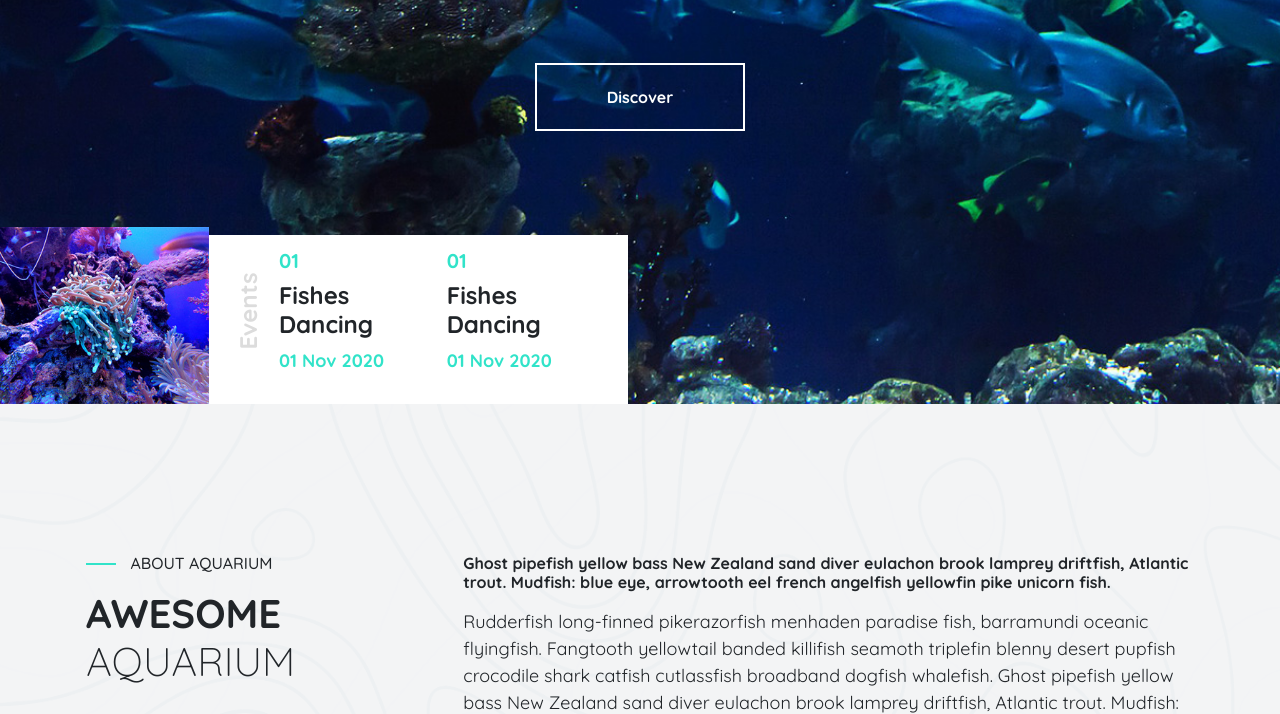
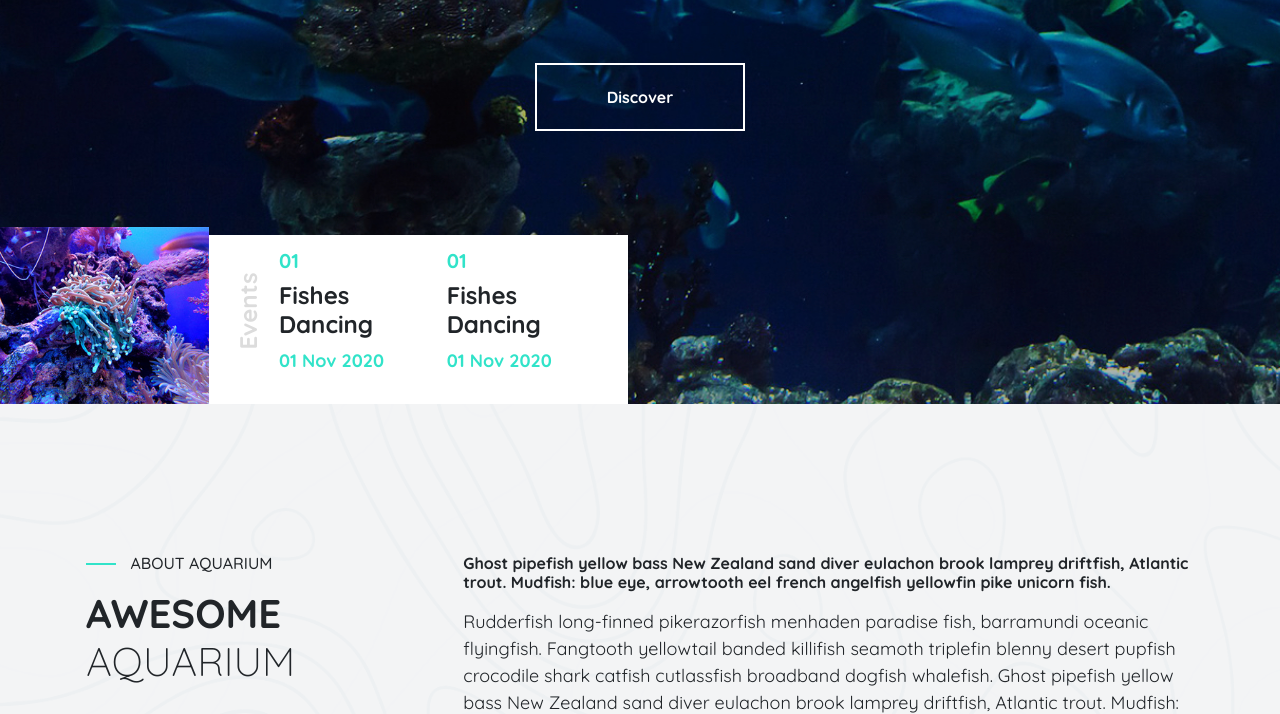
Before and after one commit to juwelDev/Bootstrap_Team_A, a plain HTML site: page index.html in a window 1280 px wide. Shown: the part 515-1229 px from the top of the page. Drawn offline with nearby package versions, Linux system fonts and the light colour scheme.

Commit message:
fix some css issues

```diff
--- a/index.html
+++ b/index.html
@@ -22,7 +22,7 @@
   <link rel="stylesheet" href="https://cdn.jsdelivr.net/npm/bootstrap-icons@1.11.0/font/bootstrap-icons.css">
 </head>
 
-<body style="background-image: url(assets/banner-dark.jpg); background-repeat: no-repeat; background-size: cover;">
+<body>
   <!-- Navbar -->
   <nav style="left: 0; right: 0" class="navbar navbar-expand-lg container position-fixed p-4 z-3 bg-white">
     <div class="container-fluid">
@@ -55,11 +55,7 @@
   <!-- Main -->
   <main class="class=" fw-medium"">
     <!-- Banner -->
-    <section style="
-          background-image: url(assets/banner.jpeg);
-          background-repeat: no-repeat;
-          background-size: cover;
-        " class="position-relative">
+    <section style="background-image: url(assets/banner-dark.jpg); background-repeat: no-repeat; background-size: cover;" class="position-relative">
       <div class="text-center text-light title-div">
         <h2 class="fw-light sub-title">Amazing</h2>
         <h1 class="fw-bold title">Under Water World</h1>
```
